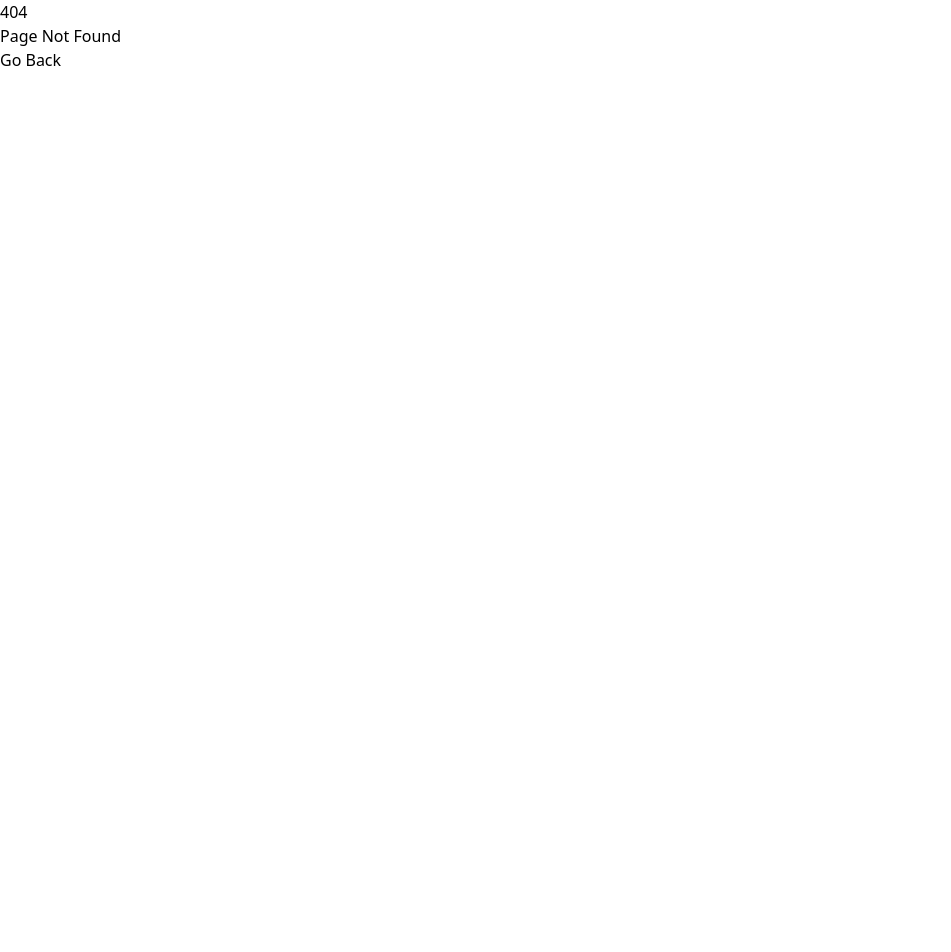
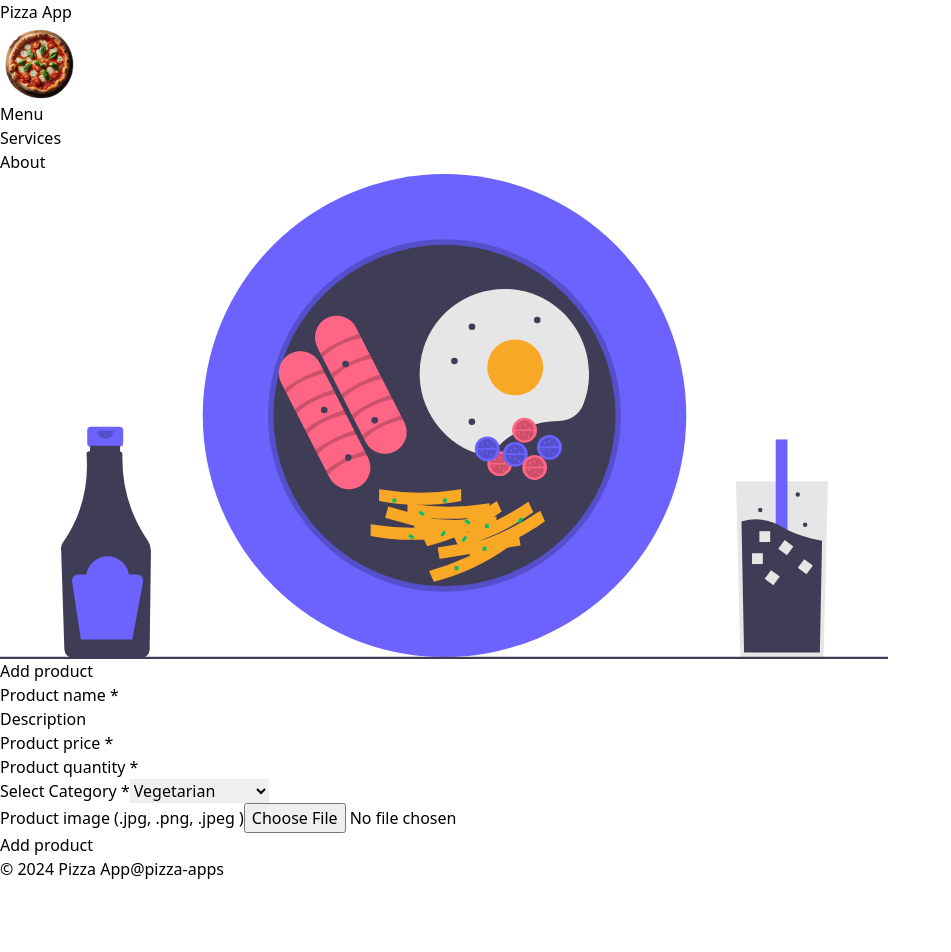
Before and after one commit to moidalam05/Pizza-App-Frontend, a React (Vite) app: page /admin/addProduct in a window 1280 px wide. Before the commit this address had no page. Shown: the top 952 px of the page, without its empty margins (0-951 px from the left). Before the commit the page ends 800 px from the top, so only its background shows below. Built offline with nearby package versions, Linux system fonts and the light colour scheme.

Commit message:
Add Denied and AddProduct pages with routing in App component

```diff
--- a/src/App.jsx
+++ b/src/App.jsx
@@ -4,6 +4,8 @@
 import Signup from "./Pages/Auth/Signup";
 import Login from "./Pages/Auth/Login";
 import NotFound from "./Pages/NotFound";
+import Denied from "./Pages/Denied";
+import AddProduct from "./Pages/Admin/AddProduct";
 
 const App = () => {
 	return (
@@ -14,12 +16,20 @@
 					element={<Home />}
 				/>
 				<Route
+					path="/denied"
+					element={<Denied />}
+				/>
+				<Route
 					path="/auth/signup"
 					element={<Signup />}
 				/>
 				<Route
 					path="/auth/login"
 					element={<Login />}
+				/>
+				<Route
+					path="/admin/addProduct"
+					element={<AddProduct />}
 				/>
 				<Route
 					path="*"
--- /dev/null
+++ b/src/Pages/Admin/AddProduct.jsx
@@ -0,0 +1,152 @@
+import React from "react";
+import Layout from "../../Layouts/Layout";
+import Food from "../../assets/Images/food.svg";
+
+const AddProduct = () => {
+	return (
+		<Layout>
+			<section className="py-12">
+				<div className="flex items-center justify-center px-5">
+					<div className="md:w-2/6">
+						<img src={Food} />
+					</div>
+					<div className="max-w-md md:w-4/6 mx-auto mt-8 bg-white p-4">
+						<h2 className="mb-4 text-2xl font-semibold">
+							Add product
+						</h2>
+
+						<form>
+							{/* product name */}
+							<div className="mb-4">
+								<label
+									htmlFor="productName"
+									className="block text-sm font-medium text-gray-700"
+								>
+									Product name{" "}
+									<span className="text-red-500">*</span>
+								</label>
+								<input
+									type="text"
+									required
+									minLength={5}
+									maxLength={20}
+									name="productName"
+									id="productName"
+									className="mt-1 p-2 w-full border border-gray-300 rounded-md focus:outline-none focus:ring-indigo-500 focus:border-indigo-500 sm:text-sm"
+								/>
+							</div>
+
+							{/* description */}
+							<div className="mb-4">
+								<label
+									htmlFor="description"
+									className="block text-sm font-medium text-gray-700"
+								>
+									Description
+								</label>
+								<input
+									type="text"
+									required
+									minLength={5}
+									maxLength={60}
+									name="description"
+									id="description"
+									className="mt-1 p-2 w-full border border-gray-300 rounded-md focus:outline-none focus:ring-indigo-500 focus:border-indigo-500 sm:text-sm"
+								/>
+							</div>
+
+							{/* Price */}
+							<div className="mb-4">
+								<label
+									htmlFor="price"
+									className="block text-sm font-medium text-gray-700"
+								>
+									Product price{" "}
+									<span className="text-red-500">*</span>
+								</label>
+								<input
+									type="number"
+									required
+									name="price"
+									id="price"
+									className="mt-1 p-2 w-full border border-gray-300 rounded-md focus:outline-none focus:ring-indigo-500 focus:border-indigo-500 sm:text-sm"
+								/>
+							</div>
+
+							{/* quantity */}
+							<div className="mb-4">
+								<label
+									htmlFor="quantity"
+									className="block text-sm font-medium text-gray-700"
+								>
+									Product quantity{" "}
+									<span className="text-red-500">*</span>
+								</label>
+								<input
+									type="number"
+									required
+									name="quantity"
+									id="quantity"
+									className="mt-1 p-2 w-full border border-gray-300 rounded-md focus:outline-none focus:ring-indigo-500 focus:border-indigo-500 sm:text-sm"
+								/>
+							</div>
+
+							{/* category */}
+							<div className="mb-2">
+								<label
+									htmlFor="category"
+									className="block text-sm font-medium text-gray-700"
+								>
+									Select Category{" "}
+									<span className="text-red-500">*</span>
+								</label>
+								<select
+									name="category"
+									id="category"
+									className="mt-1 p-2 w-full border border-gray-300 rounded-md focus:outline-none focus:ring-indigo-500 focus:border-indigo-500 sm:text-sm"
+								>
+									<option value="veg">Vegetarian</option>
+									<option value="non-veg">
+										Non-Vegetarian
+									</option>
+									<option value="drinks">Soft drinks</option>
+									<option value="sides">Sides</option>
+								</select>
+							</div>
+
+							{/* image */}
+							<div className="mb-4">
+								<label
+									htmlFor="productImage"
+									className="block text-sm font-medium text-gray-700"
+								>
+									Product image{" "}
+									<span className="text-red-600">
+										(.jpg, .png, .jpeg )
+									</span>
+								</label>
+								<input
+									type="file"
+									required
+									name="productImage"
+									id="productImage"
+									accept=".jpg, .jpeg, .png"
+									className="mt-1 p-2 w-full border border-gray-300 rounded-md focus:outline-none focus:ring-indigo-500 focus:border-indigo-500 sm:text-sm"
+								/>
+							</div>
+
+							<button
+								type="submit"
+								className="w-full bg-yellow-500 text-white p-2 rounded-md hover:bg-yellow-600 focus:outline-none focus:ring-2 focus:ring-yellow-500 focus:ring-opacity-50 transition duration-300 ease-in-out"
+							>
+								Add product
+							</button>
+						</form>
+					</div>
+				</div>
+			</section>
+		</Layout>
+	);
+};
+
+export default AddProduct;
--- /dev/null
+++ b/src/Pages/Denied.jsx
@@ -0,0 +1,32 @@
+import React from "react";
+import { useNavigate } from "react-router-dom";
+
+const Denied = () => {
+	const navigate = useNavigate();
+	return (
+		<>
+			<main className="flex flex-col items-center justify-center w-full h-screen bg-gradient-to-r from-amber-50 to-orange-300">
+				<h1 className="font-extrabold tracking-widest text-white text-9xl">
+					403
+				</h1>
+				<div className="absolute px-2 text-sm text-white bg-black rounded rotate-12">
+					Access Denied
+				</div>
+				<button
+					className="mt-5"
+					onClick={() => navigate(-1)}
+				>
+					<a className="relative inline-block text-sm font-medium text-[#fff] group active:text-yellow-500 focus:outline-none focus:ring">
+						<span className="absolute inset-0 transition-transform translate-x-0.5 translate-y-0.5 bg-[#EAB308] group-hover:translate-y-0 group-hover:translate-x-0" />
+
+						<span className="relative block px-8 py-3 bg-[#EAB308] border border-current">
+							Go Back
+						</span>
+					</a>
+				</button>
+			</main>
+		</>
+	);
+};
+
+export default Denied;
```
